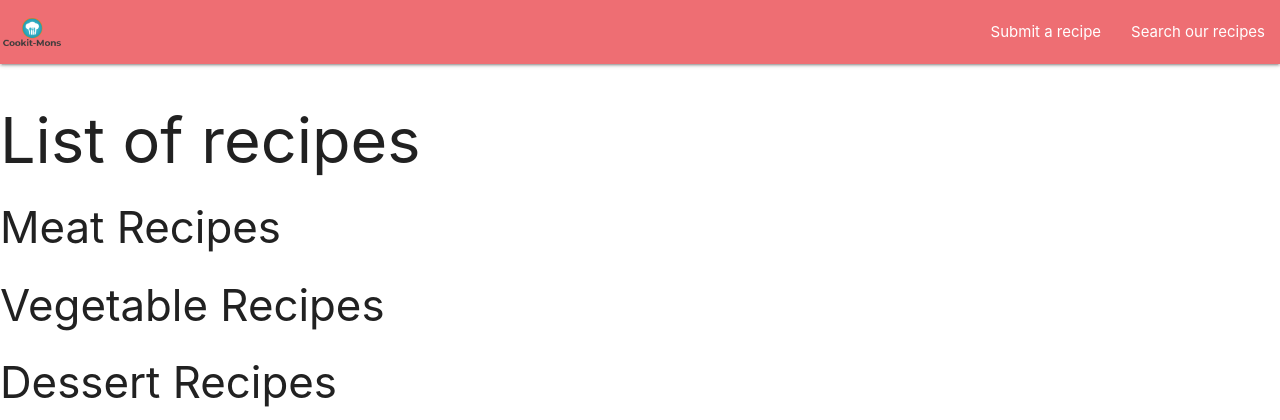
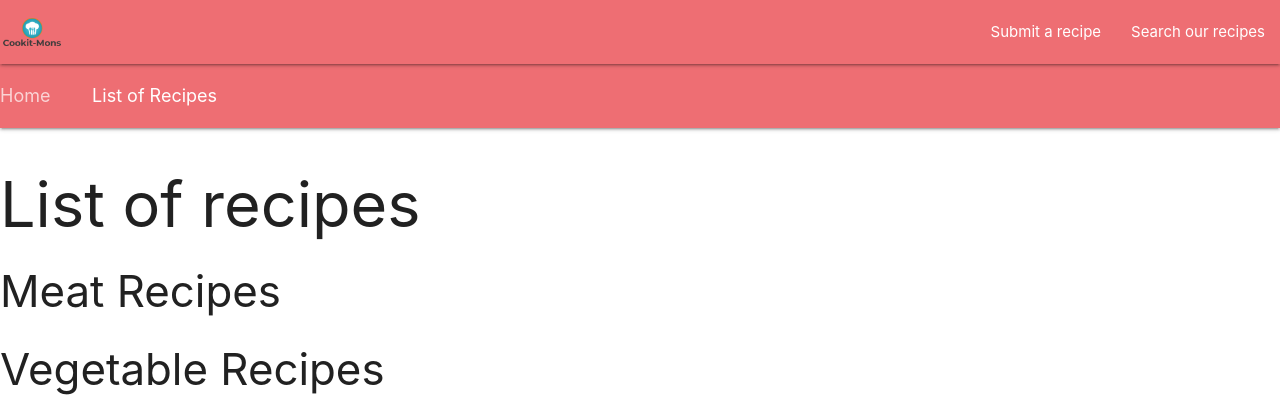
Before and after one commit to WenQingLee/MileStoneProject_OnlineCookBook, a Flask app: page /recipe-list in a window 1280 px wide. Shown: the top 420 px of the page. Run offline with Flask 2, Linux system fonts and the light colour scheme; data that the repository does not hold is empty; some libraries are stand-ins or nearby versions.

Commit message:
added breadcrumbs, updated the templates and minor refactoring

```diff
--- a/app.py
+++ b/app.py
@@ -8,47 +8,46 @@ app = Flask(__name__)
 # Create the connection to MongoDB
 conn = pymongo.MongoClient(os.getenv("MONGO_URI"))
 
+# Define the Database used for easy reference and future updates
+RECIPE_DATABASE = 'online_cookbook'
 
 @app.route("/")
 def index():
 
-    recipes = conn["online_cookbook"]["recipes"].find({})
+    recipes = conn[RECIPE_DATABASE]["recipes"].find({})
 
-    type_meat = conn["online_cookbook"]["recipes"].find({"type":"meat"})
+    type_meat = conn[RECIPE_DATABASE]["recipes"].find({"type":"meat"})
 
-    type_vegetable = conn["online_cookbook"]["recipes"].find({"type":"vegetable"})
+    type_vegetable = conn[RECIPE_DATABASE]["recipes"].find({"type":"vegetable"})
 
-    type_dessert = conn["online_cookbook"]["recipes"].find({"type":"dessert"})
+    type_dessert = conn[RECIPE_DATABASE]["recipes"].find({"type":"dessert"})
 
     return render_template("index.html", recipes=recipes, type_meat=type_meat, type_vegetable=type_vegetable, type_dessert=type_dessert)
 
 @app.route("/recipe-list")
 def recipe_list():
 
-    type_meat = conn["online_cookbook"]["recipes"].find({"type":"meat"})
+    type_meat = conn[RECIPE_DATABASE]["recipes"].find({"type":"meat"})
 
-    type_vegetable = conn["online_cookbook"]["recipes"].find({"type":"vegetable"})
+    type_vegetable = conn[RECIPE_DATABASE]["recipes"].find({"type":"vegetable"})
 
-    type_dessert = conn["online_cookbook"]["recipes"].find({"type":"dessert"})
+    type_dessert = conn[RECIPE_DATABASE]["recipes"].find({"type":"dessert"})
 
     return render_template("recipes-list.html", type_meat=type_meat, type_vegetable=type_vegetable, type_dessert=type_dessert)
 
 @app.route("/recipe-details/<recipe_id>")
 def recipe_details(recipe_id):
 
-    recipe_detail = conn["online_cookbook"]["recipes"].find_one({
+    recipe_detail = conn[RECIPE_DATABASE]["recipes"].find_one({
         "_id":ObjectId(recipe_id)
     })
 
-    # Obtain the objectid for the "ingredients" referenced document
-    ingredients_ref = recipe_detail["ingredients"]
-
-    # Use the objectid to find the ingredients list
-    ingredients_list = conn["online_cookbook"]["ingredients"].find_one({
-        "_id":ObjectId(ingredients_ref)
+    # Use the objectid to find the "ingredients" to find the prep_steps in the referenced document
+    ingredients_list = conn[RECIPE_DATABASE]["ingredients"].find_one({
+        "_id":ObjectId(recipe_detail["ingredients"])
     })
 
-    # Declare the variables to be used in the while loop to obtain the ingredients
+    # Declare the variables to be used in the while loop to contain the ingredients n an array
     i=1
     show_ingredients = []
 
@@ -57,15 +56,12 @@ def recipe_details(recipe_id):
         show_ingredients.append(ingredients_list[str(i)])
         i = i+1
 
-    # Obtain the objectid for the "prep_steps" referenced document
-    prep_steps_ref = recipe_detail["prep_steps"]
-
-    # Use the objectid to find the prep_steps
-    prep_steps_list = conn["online_cookbook"]["prep_steps"].find_one({
-        "_id":ObjectId(prep_steps_ref)
+    # Use the objectid for the "prep_steps" to find the prep_steps in the referenced document
+    prep_steps_list = conn[RECIPE_DATABASE]["prep_steps"].find_one({
+        "_id":ObjectId(recipe_detail["prep_steps"])
     })
 
-    # Declare the variables to be used in the while loop to obtain the prep_steps
+    # Declare the variables to be used in the while loop to contain the prep_steps in an array
     j=1
     show_prep_steps = []
 
--- a/templates/base.html
+++ b/templates/base.html
@@ -5,7 +5,7 @@
     <meta charset="UTF-8">
     <meta name="viewport" content="width=device-width, initial-scale=1.0">
     <meta http-equiv="X-UA-Compatible" content="ie=edge">
-    <title>Cookit-Mons</title>
+    <title>{% block title %}{% endblock %}</title>
 
     <!--Import Materialize CSS-->
     <link rel="stylesheet" href="{{ url_for('static', filename = 'css/materialize.min.css') }}">
@@ -35,6 +35,8 @@
             </nav>
         </div>
 
+        {% block header %}{% endblock %}
+
     </header>
 
     <main>
@@ -56,13 +58,13 @@
                 </div>
                 <div class="col l4 offset-l2 s12 center-align">
                     <div class="sm-icon" id="social-media">
-                        <a class="facebook1" href="https://www.facebook.com/ConstHub" target="_blank" title="Facebook" rel="nofollow">
+                        <a class="facebook1" href="https://www.facebook.com/" target="_blank" title="Facebook" rel="nofollow">
                             <div class="facebook1"></div>
                         </a>
-                        <a class="twitter1" href="https://twitter.com/ConstHub" target="_blank" title="Twitter" rel="nofollow">
+                        <a class="twitter1" href="https://twitter.com/" target="_blank" title="Twitter" rel="nofollow">
                             <div class="twitter1"></div>
                         </a>
-                        <a class="linkdin1" href="https://www.linkedin.com/in/ConstHub" target="_blank" title="Linkedin" rel="nofollow">
+                        <a class="linkdin1" href="https://www.linkedin.com/in/" target="_blank" title="Linkedin" rel="nofollow">
                             <div class="linkdin1"></div>
                         </a>
                     </div>
--- a/templates/index.html
+++ b/templates/index.html
@@ -1,7 +1,7 @@
 {% extends "base.html" %}
 
 <!--Page title-->
-{% block title %}List of recipes{% endblock %}
+{% block title %}Cookit-Mons{% endblock %}
 
 
 <!--Page content-->
@@ -21,7 +21,7 @@
                 <h4>About Cookit-Mons</h4>
                 <p>Cookit-Mons was created as a project by an aspiring full-stack developer in his dream to eat something besides instant ramen for the rest of his life.</p>
                 <br />
-                <p>Seeking the aid of chefs and home cooks everywhere, we beseech your help to combat our mutual nemesis, instant ramen</p>
+                <p>With the aid of chefs and home cooks everywhere, we seek your help to combat our mutual nemesis, instant ramen.</p>
             </div>
             <div class="card-action">
                 <a href="#">Submit a recipe!</a>
--- a/templates/recipes-list.html
+++ b/templates/recipes-list.html
@@ -2,6 +2,21 @@
 
 <!--Page title-->
 {% block title %}List of recipes{% endblock %}
+
+
+<!--Breadcrumb Navigation-->
+{% block header %}
+
+  <nav>
+    <div class="nav-wrapper">
+      <div class="col s12">
+        <a href="{{ url_for('index') }}" class="breadcrumb">Home</a>
+        <a href="{{ url_for('recipe_list') }}" class="breadcrumb">List of Recipes</a>
+      </div>
+    </div>
+  </nav>
+
+{% endblock %}
 
 
 <!--Page content-->
```
Also changed, not shown: templates/recipe-detail.html (+22 -1 lines), static/js/script.js (line endings or trailing spaces).
